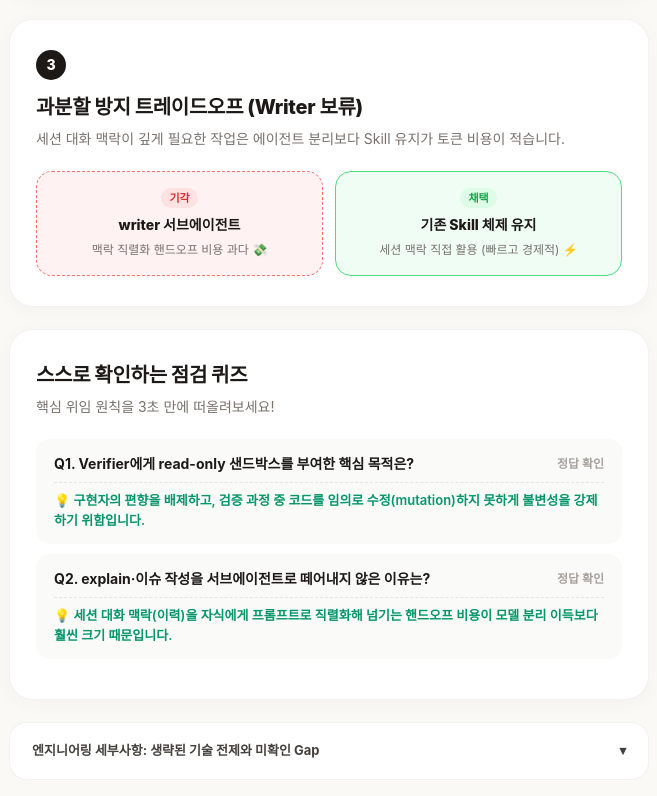
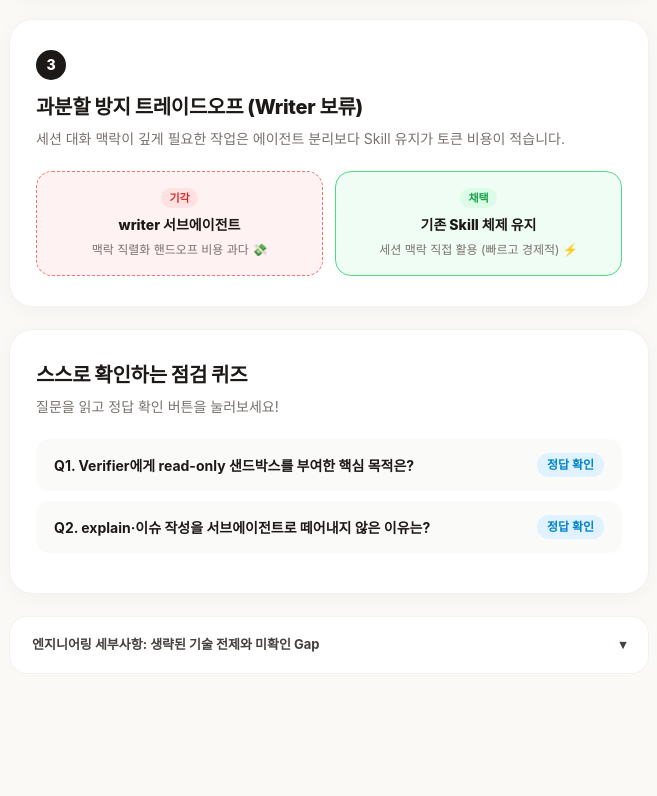
Before and after one commit to taejung3852/OwnHands, a plain HTML site: page docs/v2/explain-issue-104.html in a window 1280 px wide. Shown: the part 834-1630 px from the top of the page, without its empty margins (311-968 px from the left). After the commit the page ends 1588 px from the top, so only its background shows below. Drawn offline with Linux system fonts and the light colour scheme.

Commit message:
fix(explain): 퀴즈 정답을 기본 숨김 처리하고 details/summary 클릭 토글 인터랙션으로 개선

```diff
--- a/docs/v2/explain-issue-104.html
+++ b/docs/v2/explain-issue-104.html
@@ -161,14 +161,18 @@
     .tag-reject { background: #fee2e2; color: #dc2626; }
     .tag-adopt { background: #dcfce7; color: #16a34a; }
 
-    /* 퀴즈 아코디언 */
-    .quiz-item {
+    /* 퀴즈 아코디언 (클릭 시 정답 토글) */
+    details.quiz-item {
       background: #fafaf9;
       border-radius: 14px;
       padding: 14px 18px;
       margin-bottom: 10px;
+    }
+    details.quiz-item summary {
       cursor: pointer;
+      list-style: none;
     }
+    details.quiz-item summary::-webkit-details-marker { display: none; }
     .quiz-q {
       font-size: 14px;
       font-weight: 700;
@@ -177,17 +181,34 @@
       align-items: center;
       justify-content: space-between;
     }
+    .quiz-btn {
+      font-size: 12px;
+      font-weight: 700;
+      color: #0284c7;
+      background: #e0f2fe;
+      padding: 3px 10px;
+      border-radius: 99px;
+      transition: all 0.2s ease;
+    }
+    details.quiz-item[open] .quiz-btn {
+      background: #f1f5f9;
+      color: #64748b;
+    }
+    details.quiz-item[open] .quiz-btn::after {
+      content: ' (닫기)';
+    }
     .quiz-a {
-      margin-top: 8px;
-      padding-top: 8px;
+      margin-top: 10px;
+      padding-top: 10px;
       border-top: 1px dashed #e7e5e4;
       font-size: 13px;
       color: #059669;
       font-weight: 600;
+      line-height: 1.6;
     }
 
     /* 상세 전제 접기 */
-    details {
+    details.details-box {
       background: #ffffff;
       border-radius: 18px;
       padding: 18px 22px;
@@ -196,7 +217,7 @@
       font-size: 13px;
       color: #78716c;
     }
-    summary {
+    details.details-box summary {
       cursor: pointer;
       font-weight: 700;
       color: #44403c;
@@ -205,9 +226,9 @@
       align-items: center;
       justify-content: space-between;
     }
-    summary::-webkit-details-marker { display: none; }
-    summary::after { content: '▾'; font-size: 13px; }
-    details[open] summary::after { content: '▴'; }
+    details.details-box summary::-webkit-details-marker { display: none; }
+    details.details-box summary::after { content: '▾'; font-size: 13px; }
+    details.details-box[open] summary::after { content: '▴'; }
     .details-content {
       margin-top: 14px;
       padding-top: 12px;
@@ -293,30 +314,30 @@
       </div>
     </div>
 
-    <!-- 자가 점검 퀴즈 -->
+    <!-- 자가 점검 퀴즈 (기본 숨김, 클릭 시 정답 토글) -->
     <div class="card">
       <div class="card-title" style="margin-bottom: 6px;">스스로 확인하는 점검 퀴즈</div>
-      <div class="card-desc">핵심 위임 원칙을 3초 만에 떠올려보세요!</div>
+      <div class="card-desc">질문을 읽고 정답 확인 버튼을 눌러보세요!</div>
 
-      <div class="quiz-item">
-        <div class="quiz-q">
+      <details class="quiz-item">
+        <summary class="quiz-q">
           <span>Q1. Verifier에게 read-only 샌드박스를 부여한 핵심 목적은?</span>
-          <span style="font-size: 12px; color: #a8a29e;">정답 확인</span>
-        </div>
+          <span class="quiz-btn">정답 확인</span>
+        </summary>
         <div class="quiz-a">💡 구현자의 편향을 배제하고, 검증 과정 중 코드를 임의로 수정(mutation)하지 못하게 불변성을 강제하기 위함입니다.</div>
-      </div>
+      </details>
 
-      <div class="quiz-item">
-        <div class="quiz-q">
+      <details class="quiz-item">
+        <summary class="quiz-q">
           <span>Q2. explain·이슈 작성을 서브에이전트로 떼어내지 않은 이유는?</span>
-          <span style="font-size: 12px; color: #a8a29e;">정답 확인</span>
-        </div>
+          <span class="quiz-btn">정답 확인</span>
+        </summary>
         <div class="quiz-a">💡 세션 대화 맥락(이력)을 자식에게 프롬프트로 직렬화해 넘기는 핸드오프 비용이 모델 분리 이득보다 훨씬 크기 때문입니다.</div>
-      </div>
+      </details>
     </div>
 
     <!-- 엔지니어링 세부사항 (전문가용 접기) -->
-    <details>
+    <details class="details-box">
       <summary>엔지니어링 세부사항: 생략된 기술 전제와 미확인 Gap</summary>
       <div class="details-content">
         <ul>
```
Also changed, not shown: docs/v2/explain-issue-106.html (+41 -23 lines).
